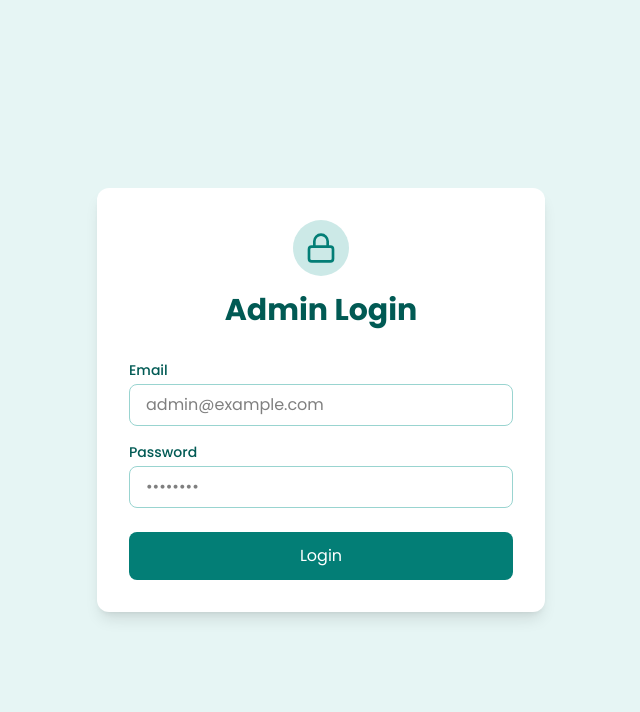
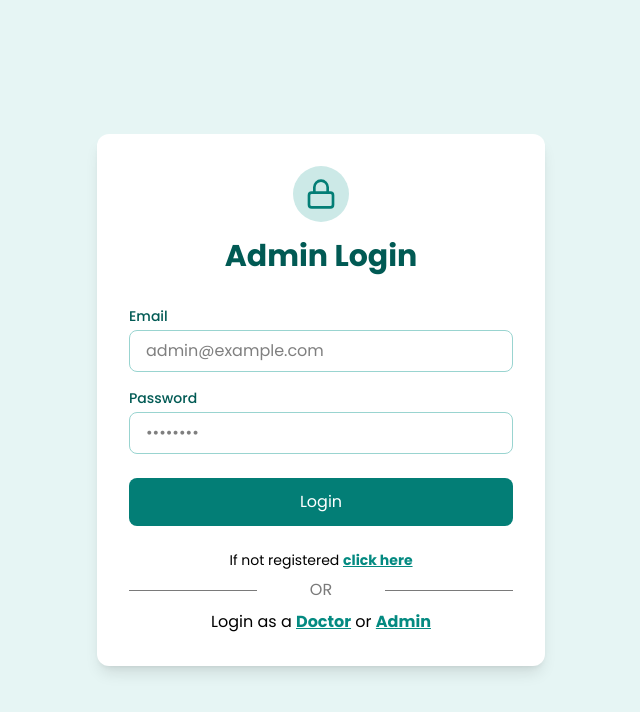
Before and after one commit to NSuryansh/Built_it, a React (Vite) app in the folder frontend/: page /admin/login in a window 1280 px wide. Shown: the top 712 px of the page, without its empty margins (319-959 px from the left). Built offline with nearby package versions, Linux system fonts and the light colour scheme.

Commit message:
Updated login screens

```diff
--- a/frontend/src/pages/admin/amdin_login.jsx
+++ b/frontend/src/pages/admin/amdin_login.jsx
@@ -32,7 +32,7 @@ const AdminLogin = () => {
 
   return (
     <div className="min-h-screen bg-[var(--custom-primary-green-50)] flex items-center justify-center p-4">
-      <div className="max-w-md w-full space-y-8 bg-[var(--custom-white)] p-8 rounded-xl shadow-lg">
+      <div className="max-w-md w-full space-y-2 bg-[var(--custom-white)] p-8 rounded-xl shadow-lg">
         <div className="text-center">
           <div className="flex justify-center">
             <div className="p-3 bg-[var(--custom-primary-green-100)] rounded-full">
@@ -42,11 +42,7 @@ const AdminLogin = () => {
           <h2 className="mt-4 text-3xl font-bold text-[var(--custom-primary-green-900)]">
             Admin Login
           </h2>
-          {error && (
-            <p className="mt-2 text-red-600 text-sm">
-              {error}
-            </p>
-          )}
+          {error && <p className="mt-2 text-red-600 text-sm">{error}</p>}
         </div>
 
         <form className="mt-8 space-y-6" onSubmit={handlelogin}>
@@ -95,6 +91,39 @@ const AdminLogin = () => {
             Login
           </button>
         </form>
+        <p className="mt-6 text-sm text-center text-[var(--login-text-color)]">
+          If not registered{" "}
+          <a
+            href="/signup"
+            className="underline font-bold text-[var(--custom-primary-green)]"
+          >
+            click here
+          </a>
+        </p>
+
+        <div className="flex justify-center mt-2 items-center text-[var(--login-light-text)]">
+          <hr className="flex-1/3" />
+          <div className="flex-1/3 text-center">OR</div>
+          <hr className="flex-1/3" />
+        </div>
+        <div className="flex w-full mt-2">
+          <p className="w-full text-center">
+            Login as a&nbsp;
+            <a
+              href="/doctor/login"
+              className="underline font-bold text-[var(--custom-primary-green)]"
+            >
+              Doctor
+            </a>
+            &nbsp;or&nbsp;
+            <a
+              href="/admin/login"
+              className="underline font-bold text-[var(--custom-primary-green)]"
+            >
+              Admin
+            </a>
+          </p>
+        </div>
       </div>
     </div>
   );
--- a/frontend/src/pages/doctor/Login_doctor.jsx
+++ b/frontend/src/pages/doctor/Login_doctor.jsx
@@ -10,7 +10,7 @@ const DoctorLogin = () => {
   const navigate = useNavigate();
 
   const handlelogin = async (e) => {
-    e.preventDefault()
+    e.preventDefault();
     const response = await fetch("http://localhost:3000/docLogin", {
       method: "POST",
       headers: { "Content-Type": "application/json" },
@@ -32,7 +32,7 @@ const DoctorLogin = () => {
   };
   return (
     <>
-    <DoctorNavbar/>
+      <DoctorNavbar />
       <div className="flex items-center justify-center h-screen bg-gradient-to-r from-[var(--custom-primary-blue)]">
         <div className="bg-[var(--custom-white)] w-80 p-10 rounded-md shadow-md">
           <form onSubmit={handlelogin}>
@@ -67,6 +67,39 @@ const DoctorLogin = () => {
               Login
             </button>
           </form>
+          <p className="mt-6 text-sm text-center text-[var(--login-text-color)]">
+            If not registered{" "}
+            <a
+              href="/signup"
+              className="underline font-bold text-[var(--custom-primary-blue)]"
+            >
+              click here
+            </a>
+          </p>
+
+          <div className="flex justify-center mt-2 items-center text-[var(--login-light-text)]">
+            <hr className="flex-1/3" />
+            <div className="flex-1/3 text-center">OR</div>
+            <hr className="flex-1/3" />
+          </div>
+          <div className="flex w-full mt-2">
+            <p className="w-full text-center">
+              Login as a&nbsp;
+              <a
+                href="/admin/login"
+                className="underline font-bold text-[var(--custom-primary-blue)]"
+              >
+                Admin
+              </a>
+              &nbsp;or&nbsp;
+              <a
+                href="/login"
+                className="underline font-bold text-[var(--custom-primary-blue)]"
+              >
+                User
+              </a>
+            </p>
+          </div>
         </div>
       </div>
     </>
```
Lines whose indentation alone changed are shown as unchanged.
